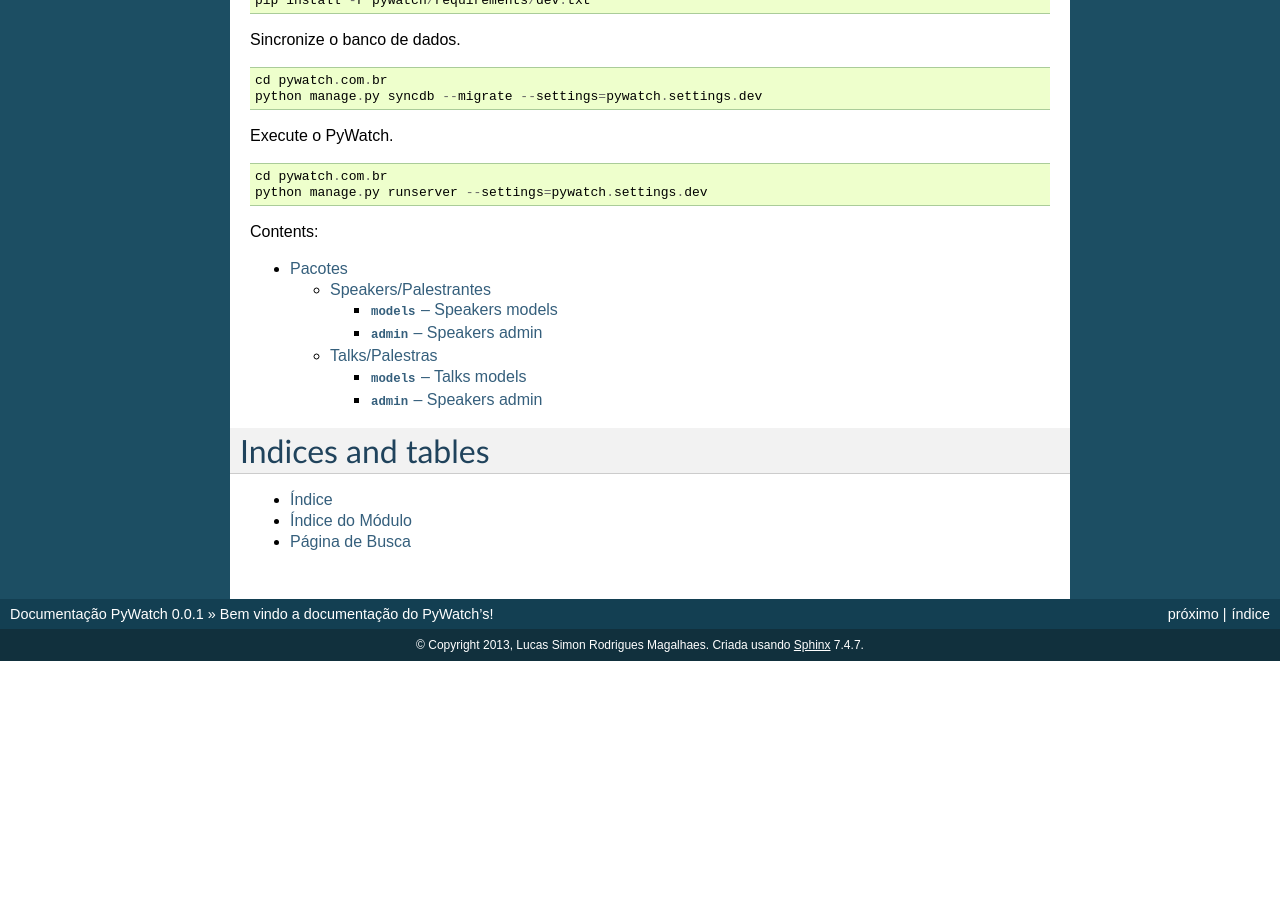
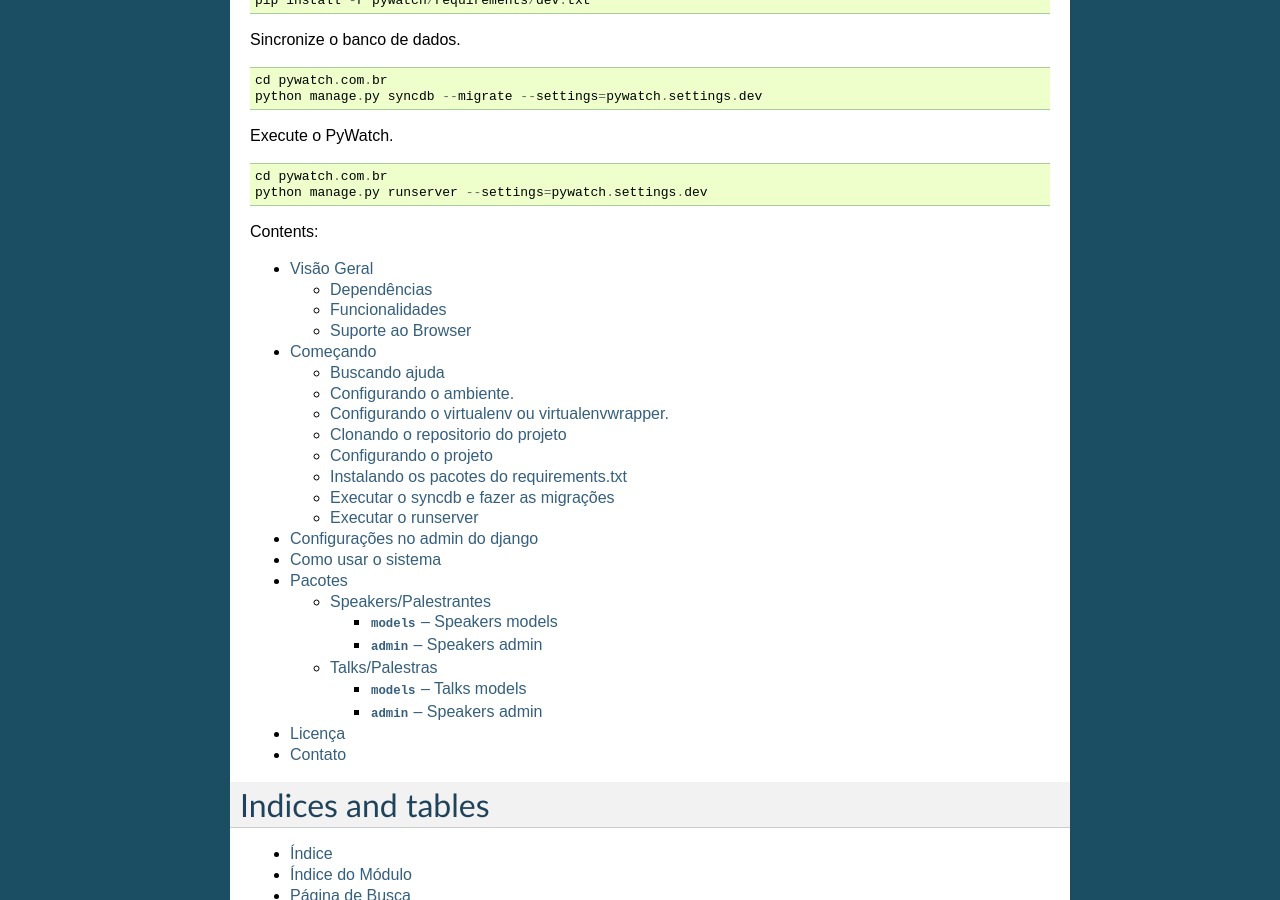
Before and after one commit to lucassimon/pywatch.com.br, a Sphinx documentation site: the page built from docs/source/index.rst, in a window 1280 px wide and 900 px high, scrolled down 713 px. Built offline with Sphinx 7.4.7, drawn with Linux system fonts in a browser that asks for light colours; before the commit the page ends 1374 px from its top, so only the background shows below that; some of the changed lines change nothing that is shown.

Commit message:
Cria novos indices para o conteudo

```diff
--- /dev/null
+++ b/docs/source/configuration.rst
@@ -0,0 +1,10 @@
+Configurações no admin do django
+--------------------------------
+
+Acessar.::
+
+    localhost:8000/admin
+
+
+Usuario: Definido no syncdb
+Senha: Definido no syncdb
--- /dev/null
+++ b/docs/source/contact.rst
@@ -0,0 +1,4 @@
+Contato
+=======
+
+Lorem Ipsum
--- /dev/null
+++ b/docs/source/getting_started.rst
@@ -0,0 +1,91 @@
+Começando
+=========
+
+
+Buscando ajuda
+--------------
+
+Se você tiver problemas e não consegue descobrir como resolve-lo, você pode obter ajuda a partir de
+nosso sistema de tickets.
+
+
+Configurando o ambiente.
+------------------------
+
+Instalando os pacotes necessarios. ::
+    $ sudo aptitude install build-essential libpq-dev git git-core python-dev python-virtualenv python-pip libcurl4-gnutls-dev
+
+Configurando o virtualenv ou virtualenvwrapper.
+-----------------------------------------------
+
+VirtualEnv. ::
+    $ mkdir ~/venvs
+    $ cd ~/venvs
+    $ virtualenv --unzip-setuptools [nomedoprojeto]
+    $ source ~/venvs/[nomedoprojeto]/bin/activate
+
+Virtualenvwrapper. ::
+    $ mkdir ~/venvs
+    $ sudo pip install virtualenvwrapper
+    $ echo >> "source '/usr/local/bin/virtualenvwrapper.sh'" .bashrc/.zshrc
+    $ echo >> "WORKON_HOME='~/venvs'
+    $ mkvirtualenv [nomedoprojeto]
+
+Ativar o ambiente. ::
+    $ workon [nomedoprojeto]
+
+Clonando o repositorio do projeto
+---------------------------------
+
+Definir uma pasta para conter os projetos:
+code, workspace-django, projetos etc... ::
+
+    $ mkdir ~/Code
+    $ cd ~/Code
+    $ git clone git@github.com:intip/portal-casablanca.git
+    $ cd ~/Code/portal-casablanca/cblanca
+
+Configurando o projeto
+----------------------
+
+Inicializar os submodulos. ::
+
+    $ cd ~/code/portal-casablanca/
+    $ git submodule init
+    $ git submodule update
+
+
+Instalando os pacotes do requirements.txt
+-----------------------------------------
+
+
+Pacotes do WebServices. ::
+    $ cd ~/Code/portal-casablanca/cblanca/webservices
+    $ pip install -r requirements.txt
+
+
+Executar o syncdb e fazer as migrações
+--------------------------------------
+
+Primeiro o syncdb. ::
+
+    $ cd ~/code/portal-casablanca/cblanca
+    $ python manage.py syncdb
+
+LER ATENTAMENTE O QUE ESTA SENDO PEDIDO
+
+egundo, executar as migrates. ::
+
+    $ python manage.py migrate --all
+
+LER ATENTAMENTE O QUE ESTA SENDO PEDIDO. SE GERAR ERRO FAZER AS MIGRACOES UMA A UMA.
+
+
+
+Executar o runserver
+--------------------
+
+Execute.::
+
+    $ cd ~/code/portal-casablanca/cblanca
+    $ python manage.py runserver
--- /dev/null
+++ b/docs/source/how_to_use.rst
@@ -0,0 +1,4 @@
+Como usar o sistema
+===================
+
+Lorem Ipsum
--- a/docs/source/index.rst
+++ b/docs/source/index.rst
@@ -54,10 +54,15 @@
 Contents:
 
 .. toctree::
-   :maxdepth: 3
+   :maxdepth: 4
 
-
+   overview
+   getting_started
+   configuration
+   how_to_use
    packages
+   license
+   contact
 
 
 
--- /dev/null
+++ b/docs/source/license.rst
@@ -0,0 +1,4 @@
+Licença
+=======
+
+Lorem ipsum
--- /dev/null
+++ b/docs/source/overview.rst
@@ -0,0 +1,19 @@
+Visão Geral
+===========
+
+Lore Ipsum
+
+Dependências
+------------
+
+Lorem Ipsum
+
+Funcionalidades
+----------------
+
+Lorem Ipsum
+
+Suporte ao Browser
+------------------
+
+Recomendamos o uso do Google Chrome ou Firefox para utilizar o sistema.
```
